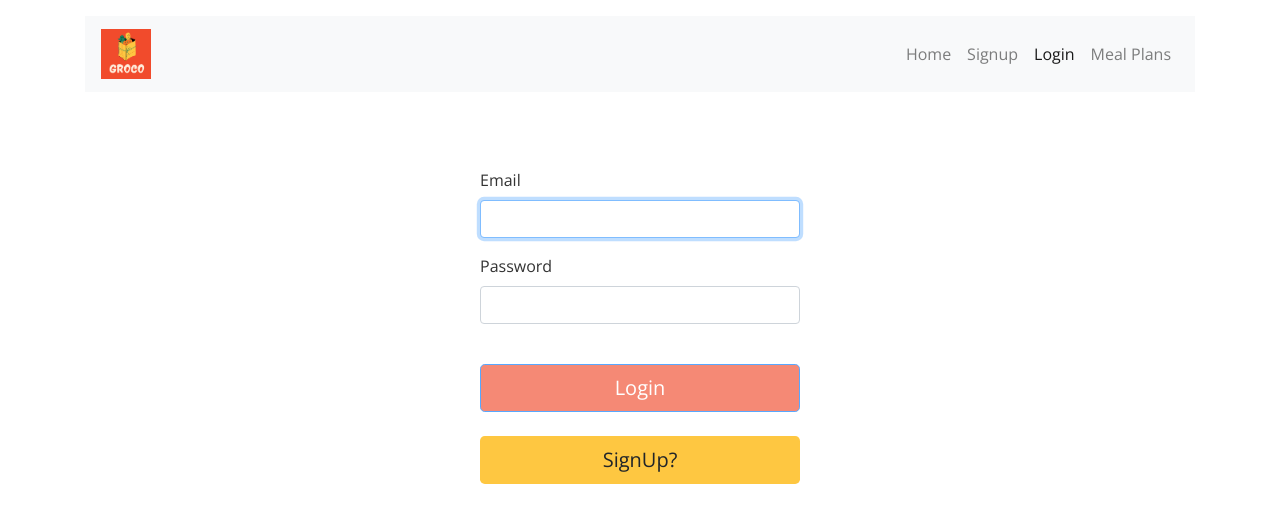
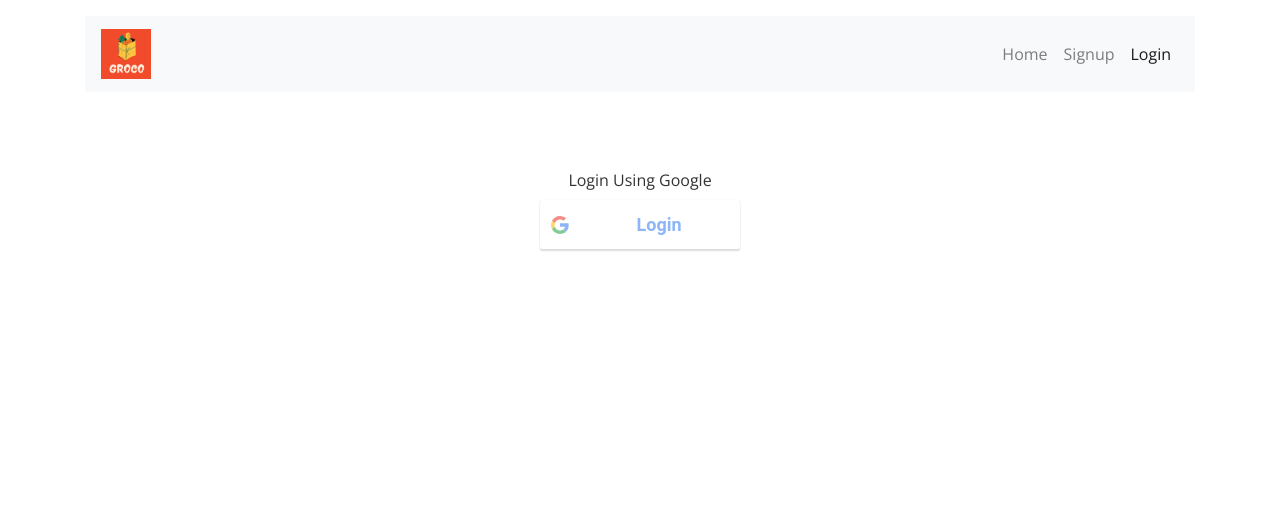
Before and after one commit to arhands/groco, a React (Create React App) app: page /login in a window 1280 px wide. Shown: the top 522 px of the page. Built offline with nearby package versions, Linux system fonts and the light colour scheme.

Commit message:
Login Using Google (Still A little buggy)

```diff
--- a/src/App.js
+++ b/src/App.js
@@ -1,11 +1,24 @@
 import React from "react";
 import Navbar from "react-bootstrap/Navbar";
 import Nav from "react-bootstrap/Nav";
-import { LinkContainer } from "react-router-bootstrap";
+import { useAuth } from "./auth";
 import logo from './productLogo.png'
 import "./App.css";
 import Routes from "./Routes";
+import { GoogleLogout } from 'react-google-login';
+import { useSnackbar } from 'notistack';
+import { useHistory } from "react-router-dom";
+
+
 function App() {
+  const { enqueueSnackbar } = useSnackbar();
+  let history = useHistory();
+  const { isAuthenticated, logout } = useAuth();
+  const logoutHandler = () => {
+    logout();
+    enqueueSnackbar("Logged out successfully!", { variant: 'success', autoHideDuration: 2000 });
+    history.push('/login');
+  }
   return (
     <div className="App container py-3">
       <Navbar collapseOnSelect bg="light" expand="md" className="mb-3">
@@ -16,9 +29,18 @@ function App() {
         <Navbar.Collapse className="justify-content-end">
           <Nav activeKey={window.location.pathname}>
             <Nav.Link href="/">Home</Nav.Link>
-            <Nav.Link href="/signup">Signup</Nav.Link>
-            <Nav.Link href="/login">Login</Nav.Link>
-            <Nav.Link href="/mealplans">Meal Plans</Nav.Link>
+            {isAuthenticated ? <Nav.Link href="/mealplans">Meal Plans</Nav.Link> : ''}
+            {isAuthenticated ? <GoogleLogout
+              render={renderProps => (
+                <Nav.Link onClick={renderProps.onClick} disabled={renderProps.disabled}>Logout</Nav.Link>
+              )}
+              clientId="638367321598-klgh4fml3thf7dhdng9nmvrf2ffub88s.apps.googleusercontent.com"
+              buttonText="Logout"
+              onLogoutSuccess={logoutHandler}
+            >
+            </GoogleLogout> : ''}
+            {!isAuthenticated ? <Nav.Link href="/signup">Signup</Nav.Link> : ''}
+            {!isAuthenticated ? <Nav.Link href="/login">Login</Nav.Link> : ''}
           </Nav>
         </Navbar.Collapse>
       </Navbar>
--- a/src/Routes.js
+++ b/src/Routes.js
@@ -1,4 +1,4 @@
-import React from "react";
+import React, { useEffect } from "react";
 import { Route, Switch } from "react-router-dom";
 import Home from "./components/Home/Home";
 import Login from "./components/Login/Login";
@@ -12,6 +12,7 @@ import SinglePlan from "./components/SinglePlan/SinglePlan";
 import EditMealPlan from "./components/EditMealPlan/EditMealPlan";
 
 export default function Routes() {
+
     return (
         <Switch>
             <Route exact path="/mealplans">
--- /dev/null
+++ b/src/auth.js
@@ -0,0 +1,29 @@
+import React, { useState, useContext } from "react";
+const AuthContext = React.createContext(undefined);
+
+const AuthProvider = ({ children }) => {
+    const [isAuthenticated, setIsAuthenticated] = useState(false);
+    const [userProfile, setUserProfile] = useState();
+    const [googleId, setGoogleId] = useState();
+    const login = (props) => {
+        setUserProfile(props?.profileObj);
+        setGoogleId(props?.googleId);
+        setIsAuthenticated(true);
+    };
+    const logout = (props) => {
+        setUserProfile();
+        setGoogleId();
+        setIsAuthenticated();
+    }
+    return <AuthContext.Provider value={{ login, logout, isAuthenticated, userProfile, googleId }}>{children}  </AuthContext.Provider>;
+};
+
+const useAuth = () => {
+    const context = useContext(AuthContext);
+    if (context === undefined) {
+        throw new Error("useAuth can only be used inside AuthProvider");
+    }
+    return context;
+};
+
+export { useAuth, AuthProvider };
--- a/src/components/Login/Login.css
+++ b/src/components/Login/Login.css
@@ -1,20 +1,20 @@
 @media all and (min-width: 480px) {
     .Login {
       padding: 60px 0;
+      display: flex;
+      flex-direction: column;
+      text-align: center;
+      align-items: center;
     }
-
-    .Login form {
-      margin: 0 auto;
-      max-width: 320px;
+    .Login > button {
+        width: 200px;
     }
-    .signupLink{
-        margin: 10px;
-    }
-    .singupLink> button:hover{
-        background-color:#423d30;
-    }
-    .signupLink > button{
-        background-color: #fec741;
+    .Login > button > span {
+        text-align: center;
+        margin: auto;
+        font-weight: 700 !important;
+        font-size: 18px;
+        color: #4285f4;
     }
 }
 
--- a/src/components/Login/Login.js
+++ b/src/components/Login/Login.js
@@ -1,52 +1,37 @@
 import React, { useState } from "react";
-import Form from "react-bootstrap/Form";
-import Button from "react-bootstrap/Button";
-import { Link } from 'react-router-dom';
+import GoogleLogin from 'react-google-login'
+import { useSnackbar } from "notistack";
+import { useAuth } from "../../auth";
 import "./Login.css";
+import { useHistory } from "react-router-dom";
 
 export default function Login() {
-    const [email, setEmail] = useState("");
-    const [password, setPassword] = useState("");
-
-    function validateForm() {
-        return email.length > 0 && password.length > 0;
+    const { enqueueSnackbar } = useSnackbar();
+    const { login } = useAuth();
+    let history = useHistory();
+    const LoginSuccess = (response) => {
+        console.log(response)
+        login(response);
+        history.push("/landing")
     }
-
-    function handleSubmit(event) {
-        event.preventDefault();
+    const LoginFailure = (response) => {
+        if (response?.error === 'popup_closed_by_user')
+            enqueueSnackbar('Popup closed before completing login', { variant: 'error', autoHideDuration: 2000 })
+        else
+            enqueueSnackbar(response?.error, { variant: 'error', autoHideDuration: 2000 })
     }
-
     return (
         <div className="Login">
-            <Form onSubmit={handleSubmit}>
-                <Form.Group size="lg" controlId="email">
-                    <Form.Label>Email</Form.Label>
-                    <Form.Control
-                        autoFocus
-                        type="email"
-                        value={email}
-                        onChange={(e) => setEmail(e.target.value)}
-                    />
-                </Form.Group>
-                <Form.Group size="lg" controlId="password">
-                    <Form.Label>Password</Form.Label>
-                    <Form.Control
-                        type="password"
-                        value={password}
-                        onChange={(e) => setPassword(e.target.value)}
-                    />
-                </Form.Group>
-                <Link className="landingLink" to='/landing'>
-                    <Button style={{ backgroundColor: '#f14b2c' }} block size="lg" type="submit" disabled={!validateForm()}>
-                        Login
-                    </Button>
-                </Link>
-                <Link className="signupLink" to='/signup'>
-                    <Button variant='custom' block size="lg" >
-                        SignUp?
-                    </Button>
-                </Link>
-            </Form>
+            <label>Login Using Google </label>
+            <GoogleLogin
+                clientId="638367321598-klgh4fml3thf7dhdng9nmvrf2ffub88s.apps.googleusercontent.com"
+                buttonText="Login"
+                onSuccess={LoginSuccess}
+                onFailure={LoginFailure}
+                cookiePolicy={'single_host_origin'}
+                scope='profile'
+                style={{ width: '200px' }}
+            />
         </div>
     );
 }
--- a/src/index.js
+++ b/src/index.js
@@ -4,17 +4,20 @@ import './index.css';
 import App from './App';
 import reportWebVitals from './reportWebVitals';
 import { BrowserRouter as Router } from 'react-router-dom';
+import { SnackbarProvider } from 'notistack';
+import { AuthProvider } from './auth.js'
 
 ReactDOM.render(
   <React.StrictMode>
-    <Router>
-      <App />
-    </Router>
+    <SnackbarProvider>
+      <Router>
+        <AuthProvider>
+          <App />
+        </AuthProvider>
+      </Router>
+    </SnackbarProvider>
   </React.StrictMode>,
   document.getElementById('root')
 );
 
-// If you want to start measuring performance in your app, pass a function
-// to log results (for example: reportWebVitals(console.log))
-// or send to an analytics endpoint. Learn more: https://bit.ly/CRA-vitals
 reportWebVitals();
```
Also changed, not shown: package.json (+6 -2 lines), 1 other file (tests, documents, lock files or other folders).
